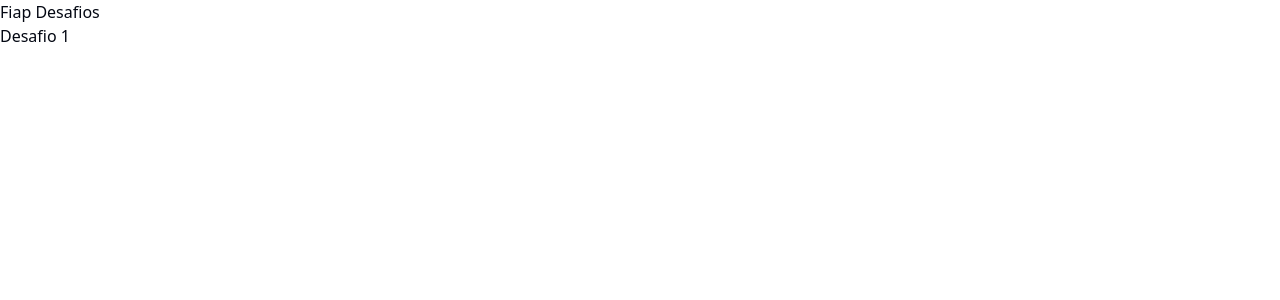
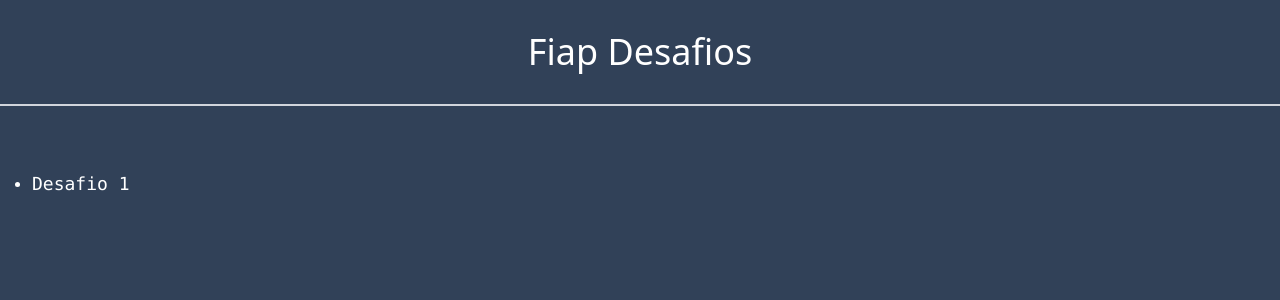
Before and after one commit to Manfrin92/fiap_desafios, a Next.js app in the folder desafio1/: page / in a window 1280 px wide. Shown: the top 300 px of the page. Built offline with nearby package versions, Linux system fonts and the light colour scheme.

Commit message:
feat: minimum style

```diff
--- a/desafio1/src/app/globals.css
+++ b/desafio1/src/app/globals.css
@@ -16,8 +16,6 @@
 
 * {
   box-sizing: border-box;
-  padding: 0;
-  margin: 0;
 }
 
 a {
--- a/desafio1/src/app/layout.tsx
+++ b/desafio1/src/app/layout.tsx
@@ -1,6 +1,5 @@
 import "./globals.css";
 import { Providers } from "./providers";
-
 
 export default function RootLayout({
   children,
@@ -9,7 +8,10 @@
 }>) {
   return (
     <html lang="en">
-      <body>
+      <body className="bg-slate-700 text-white">
+        <header className="flex justify-center border-b-2 border-gray-300 p-8" >
+          <h1 className="text-4xl">Fiap Desafios</h1>
+        </header>
         <Providers>{children}</Providers>
       </body>
     </html>
--- a/desafio1/src/app/page.tsx
+++ b/desafio1/src/app/page.tsx
@@ -3,13 +3,16 @@
 export default function Home() {
   return (
     <div>
-      <main>
-        <h1>Fiap Desafios</h1>
-        <ol>
-          <li>
-            <Link href="/1">Desafio 1</Link>
-          </li>
-        </ol>
+      <main className="font-mono">
+        <div className="flex mt-8 p-8">
+          <ol className="list-disc">
+            <li>
+              <Link href="/1" className="text-lg">
+                Desafio 1
+              </Link>
+            </li>
+          </ol>
+        </div>
       </main>
     </div>
   );
```
